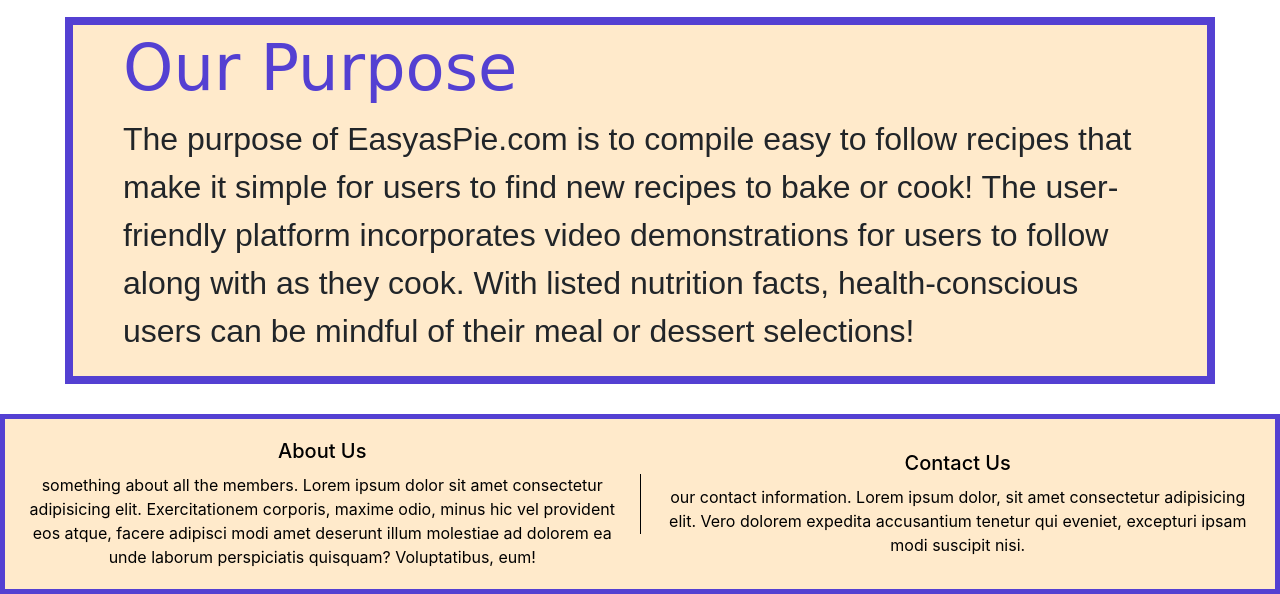
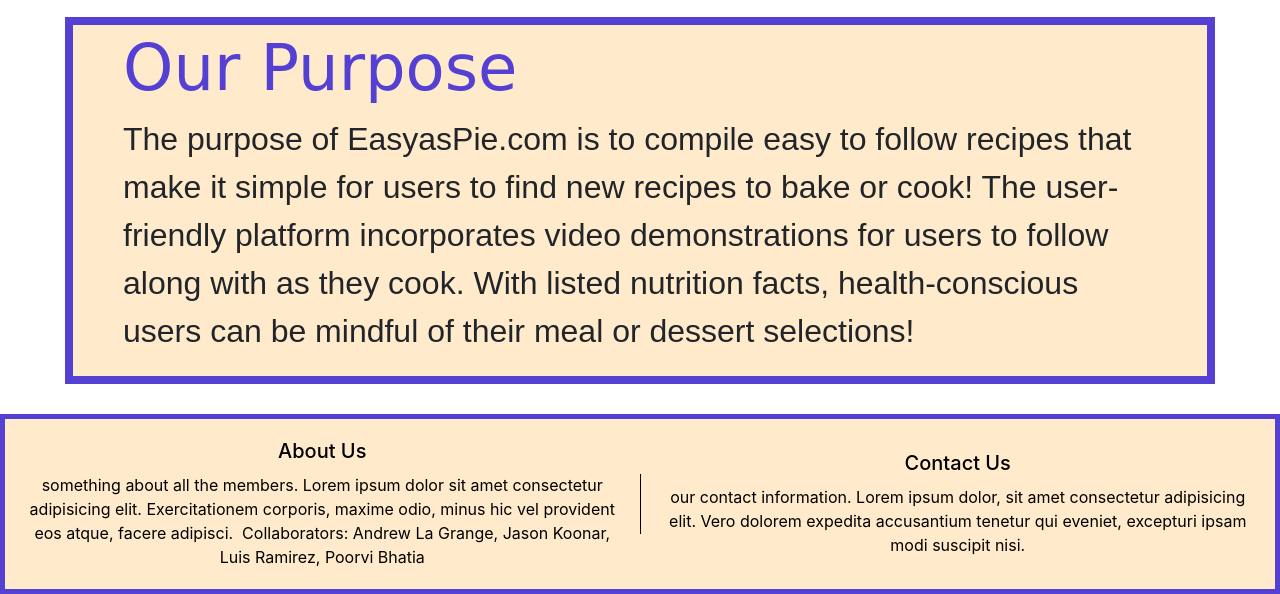
Before and after one commit to notpoorvi/cmpt-276-final-project-rivers, a plain HTML site: page index.html in a window 1280 px wide. Shown: the part 1187-1781 px from the top of the page. Drawn offline with nearby package versions, Linux system fonts and the light colour scheme; a web font is replaced by a local one.

Commit message:
added collaborators in the footer of home page

```diff
--- a/index.html
+++ b/index.html
@@ -96,7 +96,8 @@
     <footer id="footer">
         <div id="about-us">
             <h5>About Us</h5>
-            <div>something about all the members. Lorem ipsum dolor sit amet consectetur adipisicing elit. Exercitationem corporis, maxime odio, minus hic vel provident eos atque, facere adipisci modi amet deserunt illum molestiae ad dolorem ea unde laborum perspiciatis quisquam? Voluptatibus, eum!</div>
+            <div>something about all the members. Lorem ipsum dolor sit amet consectetur adipisicing elit. Exercitationem corporis, maxime odio, minus hic vel provident eos atque, facere adipisci.&nbsp;
+            Collaborators: Andrew La Grange, Jason Koonar, Luis Ramirez, Poorvi Bhatia</div>
         </div>
         <div class="separator"></div>
         <div id="contact-us">
```
